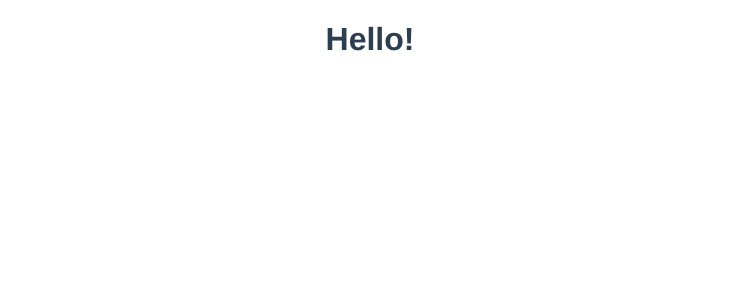
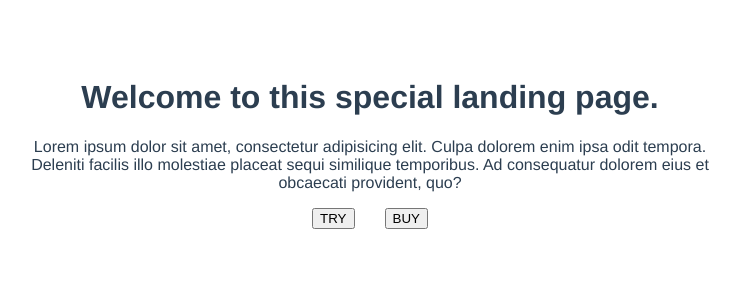
Before and after one commit to ChristophWalter/ways-of-ui-testing, a Vue app: page / in a window 1280 px wide. Shown: the top 300 px of the page, without its empty margins (270-1010 px from the left). Built offline with nearby package versions, Linux system fonts and the light colour scheme.

Commit message:
Setup demo functionality: open wizard and select radio button

```diff
--- a/src/components/HelloWorld.vue
+++ /dev/null
@@ -1,11 +0,0 @@
-<template>
-  <div>
-    <h1>Hello!</h1>
-  </div>
-</template>
-
-<script>
-export default {
-  name: "HelloWorld",
-}
-</script>
--- /dev/null
+++ b/src/components/TheWizard.vue
@@ -0,0 +1,76 @@
+<template>
+  <div class="wizard">
+    <div class="wizard__content">
+      <p>
+        Lorem ipsum dolor sit amet, consectetur adipisicing elit. Aliquid animi
+        eos exercitationem impedit in magni nisi reprehenderit velit voluptate
+        voluptatibus! Architecto deserunt facere itaque maiores optio quidem quo
+        reiciendis vitae.
+      </p>
+      <fieldset class="fieldset">
+        <input
+          type="radio"
+          id="try"
+          name="Mode"
+          value="try"
+          :checked="selectedMode === 'try'"
+          @click="selectedMode = 'try'"
+        />
+        <label for="try"> Try it first</label><br />
+        <input
+          type="radio"
+          id="buy"
+          name="Mode"
+          value="buy"
+          :checked="selectedMode === 'buy'"
+          @click="selectedMode = 'buy'"
+        />
+        <label for="buy"> Buy it straight away</label>
+      </fieldset>
+      <div class="actions">
+        <button @click="$emit('close')">CLOSE</button>
+      </div>
+    </div>
+  </div>
+</template>
+<script>
+export default {
+  name: "TheWizard",
+  data() {
+    return {
+      selectedMode: undefined,
+    }
+  },
+  props: {
+    mode: String,
+  },
+  mounted() {
+    this.selectedMode = this.mode
+  },
+}
+</script>
+<style scoped>
+.wizard {
+  position: absolute;
+  top: 0;
+  left: 0;
+  bottom: 0;
+  right: 0;
+  background: rgba(0, 0, 0, 0.5);
+  display: flex;
+  align-items: center;
+  justify-content: center;
+}
+.wizard__content {
+  background: #fff;
+  padding: 50px;
+  max-width: 700px;
+}
+.fieldset {
+  text-align: left;
+}
+.actions {
+  margin-top: 20px;
+  text-align: right;
+}
+</style>
--- a/src/views/Home.vue
+++ b/src/views/Home.vue
@@ -1,16 +1,45 @@
 <template>
-  <div>
-    <HelloWorld />
+  <div class="home">
+    <h1>Welcome to this special landing page.</h1>
+    <p>
+      Lorem ipsum dolor sit amet, consectetur adipisicing elit. Culpa dolorem
+      enim ipsa odit tempora. Deleniti facilis illo molestiae placeat sequi
+      similique temporibus. Ad consequatur dolorem eius et obcaecati provident,
+      quo?
+    </p>
+    <button @click="openWizard('try')">TRY</button>
+    <button @click="openWizard('buy')" class="buy">BUY</button>
+    <TheWizard v-if="mode" :mode="mode" @close="mode = null" />
   </div>
 </template>
 
 <script>
-import HelloWorld from "@/components/HelloWorld.vue"
+import TheWizard from "@/components/TheWizard"
 
 export default {
   name: "Home",
   components: {
-    HelloWorld,
+    TheWizard,
+  },
+  data() {
+    return {
+      mode: undefined,
+    }
+  },
+  methods: {
+    openWizard(mode) {
+      this.mode = mode
+    },
   },
 }
 </script>
+<style scoped>
+.home {
+  max-width: 700px;
+  margin: 0 auto;
+  padding: 50px 0;
+}
+.buy {
+  margin-left: 30px;
+}
+</style>
```
